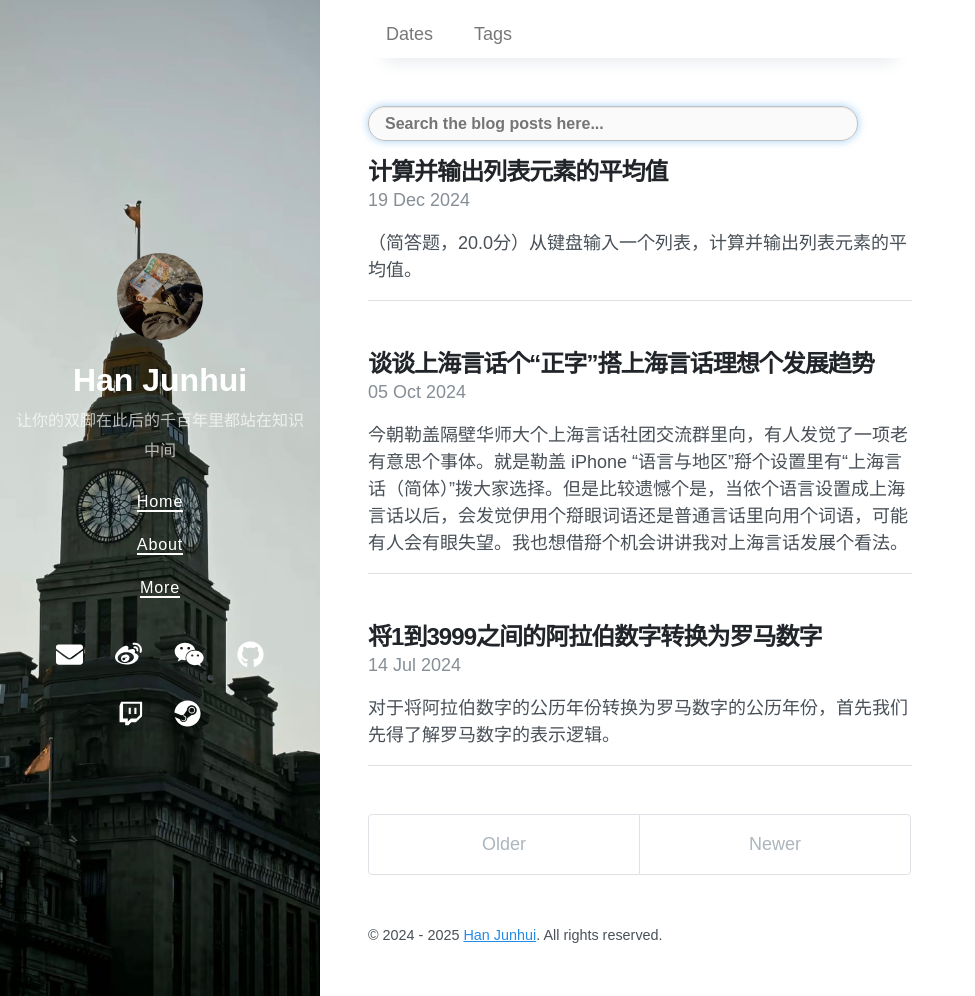
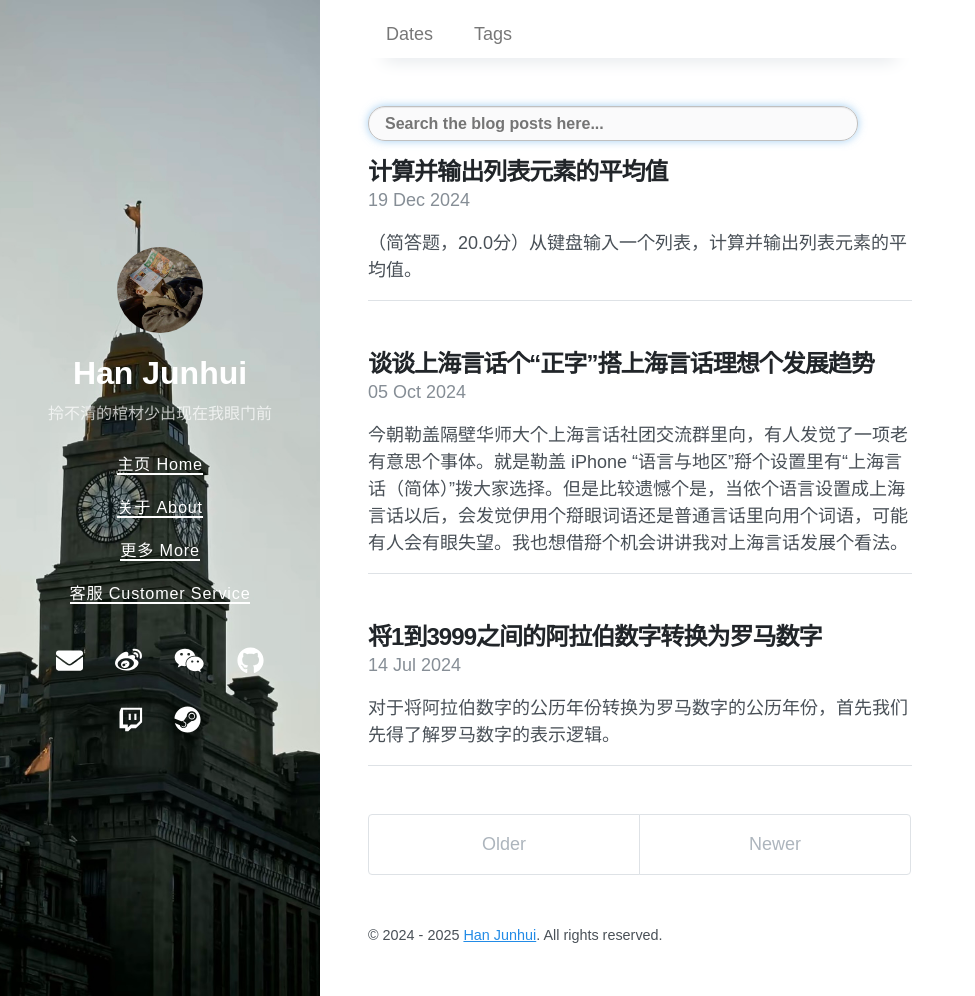
Before and after one commit to sugoijosephhan/sugoijosephhan.github.io, a Jekyll site: the page built from index.html, in a window 1280 px wide and 996 px high. Shown: the whole window, without its empty margins (0-975 px from the left). Built offline with Jekyll 4.4.1, drawn with Linux system fonts in a browser that asks for light colours; nearby versions of some CDN libraries; the list of posts is cut into pages by our own code.

Commit message:
2025/04/07/12:45 - Modified the contents.

```diff
--- a/_config.yml
+++ b/_config.yml
@@ -1,6 +1,6 @@
 # Setup
 title: Han Junhui
-description: "让你的双脚在此后的千百年里都站在知识中间"
+description: "拎不清的棺材少出现在我眼门前"
 url: https://sugoijosephhan.github.io
 avatar: /images/tx2.jpg
 paginate: 8
--- a/_data/navigation.yml
+++ b/_data/navigation.yml
@@ -1,6 +1,8 @@
-- title: Home
+- title: 主页 Home
   url: /
-- title: About
+- title: 关于 About
   url: /about
-- title: More
+- title: 更多 More
   url: /more
+- title: 客服 Customer Service
+  url: /kefu.html
```
